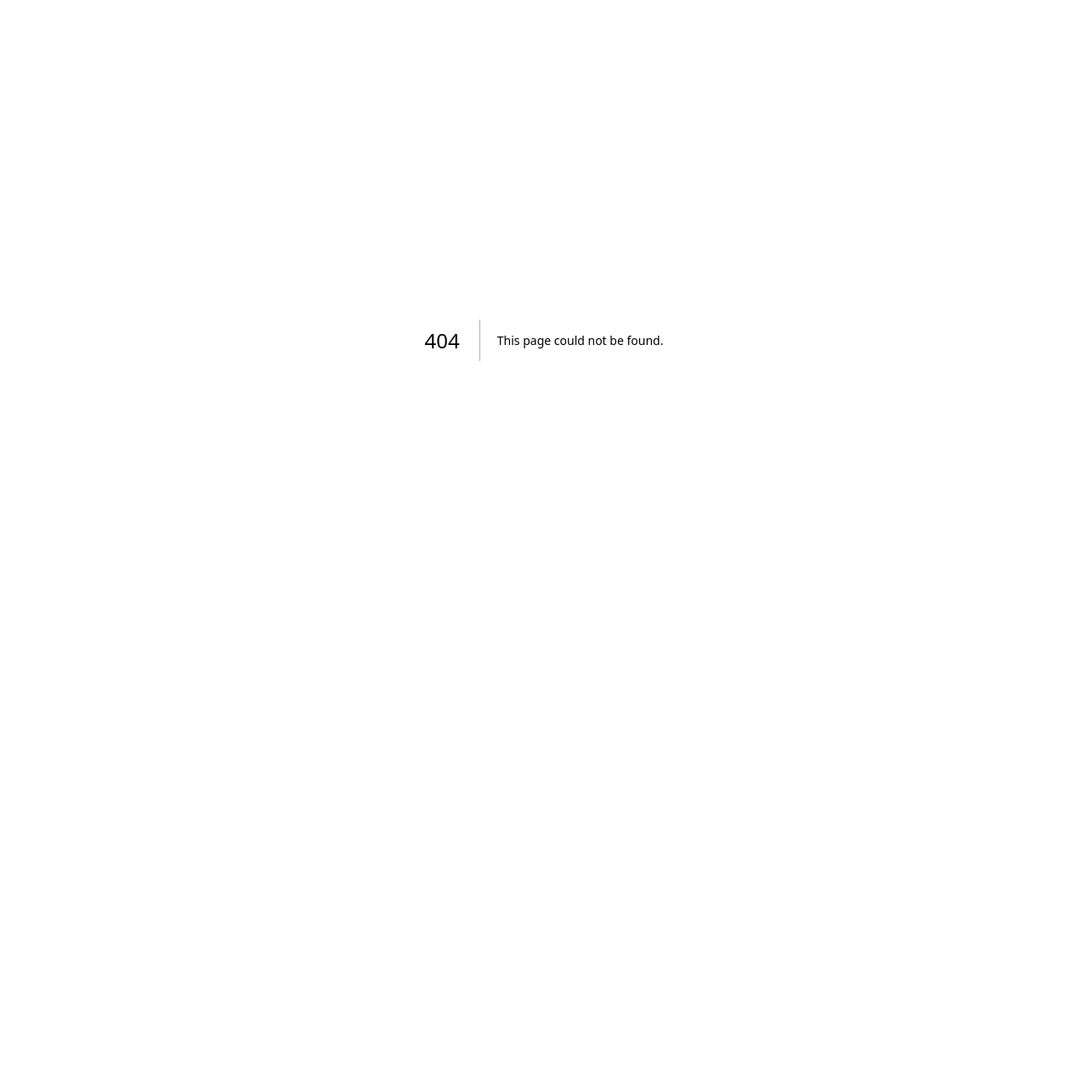
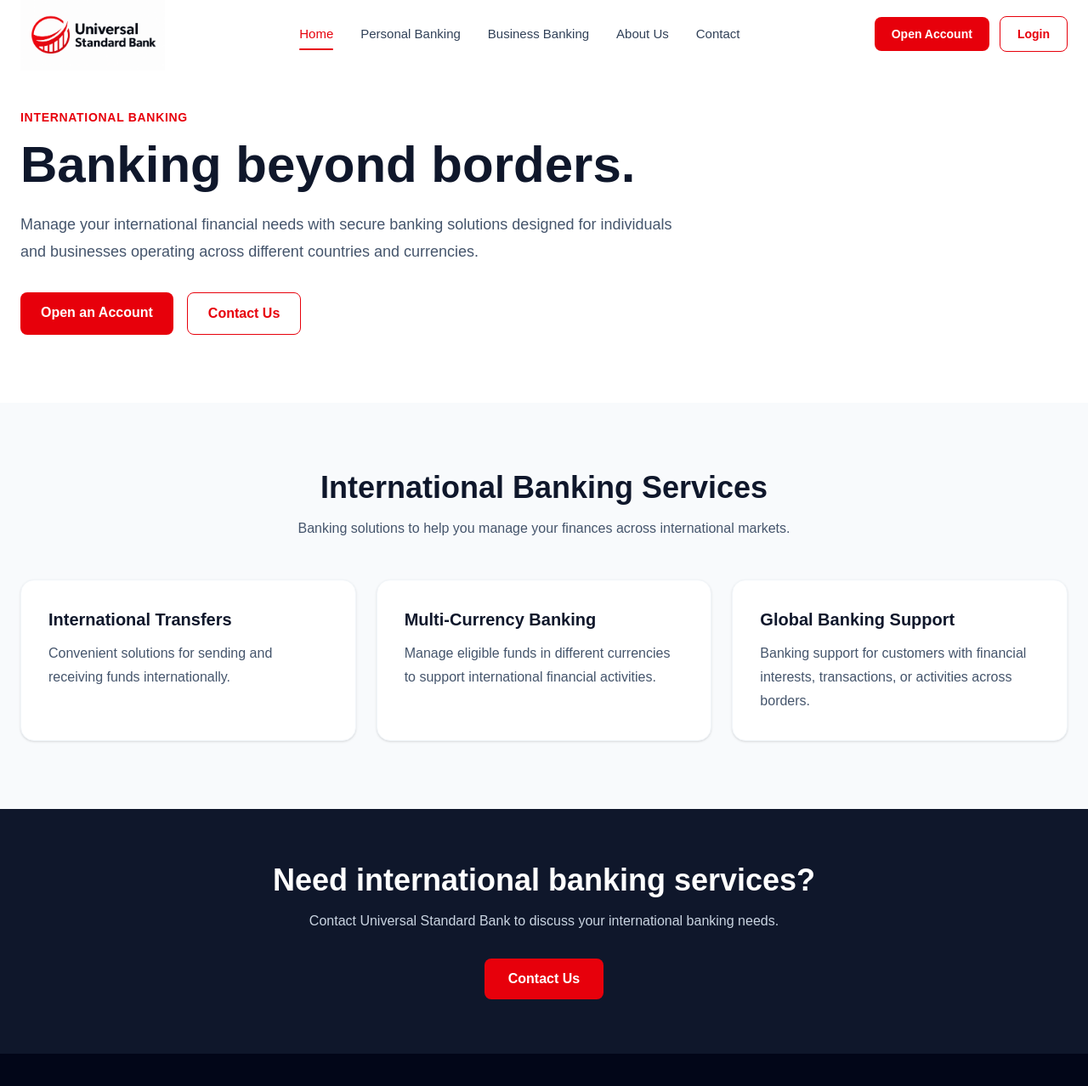
Before and after one commit to NetfacilitiesLtd/universal-standard-bank, a Next.js app: page /international in a window 1280 px wide. Before the commit this address had no page. Shown: the top 1278 px of the page at 85% size. Before the commit the page ends 800 px from the top, so only its background shows below. Built offline with nearby package versions, Linux system fonts and the light colour scheme.

Commit message:
Add international banking and cards pages

```diff
--- /dev/null
+++ b/app/cards/page.tsx
@@ -0,0 +1,121 @@
+import Link from "next/link";
+import Navbar from "@/components/Navbar";
+import Footer from "@/components/Footer";
+
+export default function CardsPage() {
+  return (
+    <main className="min-h-screen bg-slate-50">
+      <Navbar />
+
+      {/* Hero */}
+      <section className="bg-white pt-32 pb-20">
+        <div className="max-w-7xl mx-auto px-6">
+          <div className="max-w-3xl">
+            <p className="text-sm font-semibold uppercase tracking-wider text-red-600">
+              Cards & Payments
+            </p>
+
+            <h1 className="mt-4 text-4xl md:text-6xl font-bold text-slate-900">
+              Simple and secure ways to pay.
+            </h1>
+
+            <p className="mt-6 text-lg leading-8 text-slate-600">
+              Access convenient payment solutions designed to help you manage
+              everyday purchases, transfers, and financial transactions
+              securely.
+            </p>
+
+            <div className="mt-8 flex flex-wrap gap-4">
+              <Link
+                href="/apply"
+                className="rounded-lg bg-red-600 px-6 py-3 font-semibold text-white transition hover:bg-red-700"
+              >
+                Open an Account
+              </Link>
+
+              <Link
+                href="/login"
+                className="rounded-lg border border-red-600 px-6 py-3 font-semibold text-red-600 transition hover:bg-red-600 hover:text-white"
+              >
+                Online Banking
+              </Link>
+            </div>
+          </div>
+        </div>
+      </section>
+
+      {/* Services */}
+      <section className="py-20">
+        <div className="max-w-7xl mx-auto px-6">
+          <div className="text-center max-w-2xl mx-auto">
+            <h2 className="text-3xl md:text-4xl font-bold text-slate-900">
+              Cards & Payment Services
+            </h2>
+
+            <p className="mt-4 text-slate-600">
+              Convenient payment options for your everyday banking needs.
+            </p>
+          </div>
+
+          <div className="mt-12 grid gap-6 md:grid-cols-3">
+            <div className="rounded-2xl bg-white p-8 shadow-sm border border-slate-100">
+              <h3 className="text-xl font-semibold text-slate-900">
+                Debit Cards
+              </h3>
+
+              <p className="mt-3 text-slate-600 leading-7">
+                Convenient access to your account for everyday purchases and
+                eligible transactions.
+              </p>
+            </div>
+
+            <div className="rounded-2xl bg-white p-8 shadow-sm border border-slate-100">
+              <h3 className="text-xl font-semibold text-slate-900">
+                Secure Payments
+              </h3>
+
+              <p className="mt-3 text-slate-600 leading-7">
+                Make payments with security features designed to help protect
+                your banking information.
+              </p>
+            </div>
+
+            <div className="rounded-2xl bg-white p-8 shadow-sm border border-slate-100">
+              <h3 className="text-xl font-semibold text-slate-900">
+                Payment Management
+              </h3>
+
+              <p className="mt-3 text-slate-600 leading-7">
+                Review and manage eligible card and payment activity through
+                your online banking account.
+              </p>
+            </div>
+          </div>
+        </div>
+      </section>
+
+      {/* CTA */}
+      <section className="bg-slate-900 py-16">
+        <div className="max-w-4xl mx-auto px-6 text-center">
+          <h2 className="text-3xl md:text-4xl font-bold text-white">
+            Ready to get started?
+          </h2>
+
+          <p className="mt-4 text-slate-300">
+            Open an account and explore convenient payment solutions with
+            Universal Standard Bank.
+          </p>
+
+          <Link
+            href="/apply"
+            className="inline-block mt-8 rounded-lg bg-red-600 px-7 py-3 font-semibold text-white transition hover:bg-red-700"
+          >
+            Open an Account
+          </Link>
+        </div>
+      </section>
+
+      <Footer />
+    </main>
+  );
+}
--- /dev/null
+++ b/app/international/page.tsx
@@ -0,0 +1,122 @@
+import Link from "next/link";
+import Navbar from "@/components/Navbar";
+import Footer from "@/components/Footer";
+
+export default function InternationalBankingPage() {
+  return (
+    <main className="min-h-screen bg-slate-50">
+      <Navbar />
+
+      {/* Hero */}
+      <section className="bg-white pt-32 pb-20">
+        <div className="max-w-7xl mx-auto px-6">
+          <div className="max-w-3xl">
+            <p className="text-sm font-semibold uppercase tracking-wider text-red-600">
+              International Banking
+            </p>
+
+            <h1 className="mt-4 text-4xl md:text-6xl font-bold text-slate-900">
+              Banking beyond borders.
+            </h1>
+
+            <p className="mt-6 text-lg leading-8 text-slate-600">
+              Manage your international financial needs with secure banking
+              solutions designed for individuals and businesses operating
+              across different countries and currencies.
+            </p>
+
+            <div className="mt-8 flex flex-wrap gap-4">
+              <Link
+                href="/apply"
+                className="rounded-lg bg-red-600 px-6 py-3 font-semibold text-white transition hover:bg-red-700"
+              >
+                Open an Account
+              </Link>
+
+              <Link
+                href="/contact"
+                className="rounded-lg border border-red-600 px-6 py-3 font-semibold text-red-600 transition hover:bg-red-600 hover:text-white"
+              >
+                Contact Us
+              </Link>
+            </div>
+          </div>
+        </div>
+      </section>
+
+      {/* Services */}
+      <section className="py-20">
+        <div className="max-w-7xl mx-auto px-6">
+          <div className="text-center max-w-2xl mx-auto">
+            <h2 className="text-3xl md:text-4xl font-bold text-slate-900">
+              International Banking Services
+            </h2>
+
+            <p className="mt-4 text-slate-600">
+              Banking solutions to help you manage your finances across
+              international markets.
+            </p>
+          </div>
+
+          <div className="mt-12 grid gap-6 md:grid-cols-3">
+            <div className="rounded-2xl bg-white p-8 shadow-sm border border-slate-100">
+              <h3 className="text-xl font-semibold text-slate-900">
+                International Transfers
+              </h3>
+
+              <p className="mt-3 text-slate-600 leading-7">
+                Convenient solutions for sending and receiving funds
+                internationally.
+              </p>
+            </div>
+
+            <div className="rounded-2xl bg-white p-8 shadow-sm border border-slate-100">
+              <h3 className="text-xl font-semibold text-slate-900">
+                Multi-Currency Banking
+              </h3>
+
+              <p className="mt-3 text-slate-600 leading-7">
+                Manage eligible funds in different currencies to support
+                international financial activities.
+              </p>
+            </div>
+
+            <div className="rounded-2xl bg-white p-8 shadow-sm border border-slate-100">
+              <h3 className="text-xl font-semibold text-slate-900">
+                Global Banking Support
+              </h3>
+
+              <p className="mt-3 text-slate-600 leading-7">
+                Banking support for customers with financial interests,
+                transactions, or activities across borders.
+              </p>
+            </div>
+          </div>
+        </div>
+      </section>
+
+      {/* CTA */}
+      <section className="bg-slate-900 py-16">
+        <div className="max-w-4xl mx-auto px-6 text-center">
+          <h2 className="text-3xl md:text-4xl font-bold text-white">
+            Need international banking services?
+          </h2>
+
+          <p className="mt-4 text-slate-300">
+            Contact Universal Standard Bank to discuss your international
+            banking needs.
+          </p>
+
+          <Link
+            href="/contact"
+            className="inline-block mt-8 rounded-lg bg-red-600 px-7 py-3 font-semibold text-white transition hover:bg-red-700"
+          >
+            Contact Us
+          </Link>
+        </div>
+      </section>
+
+      <Footer />
+    </main>
+  );
+}
```
